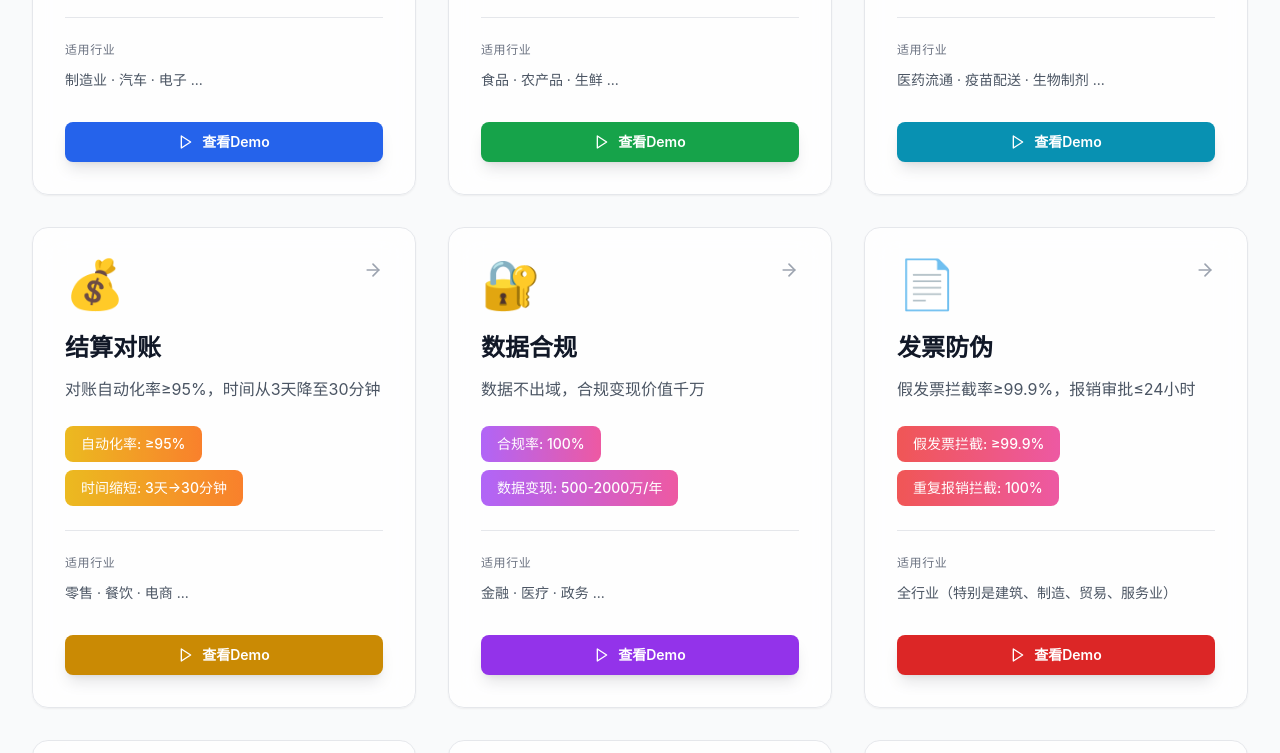
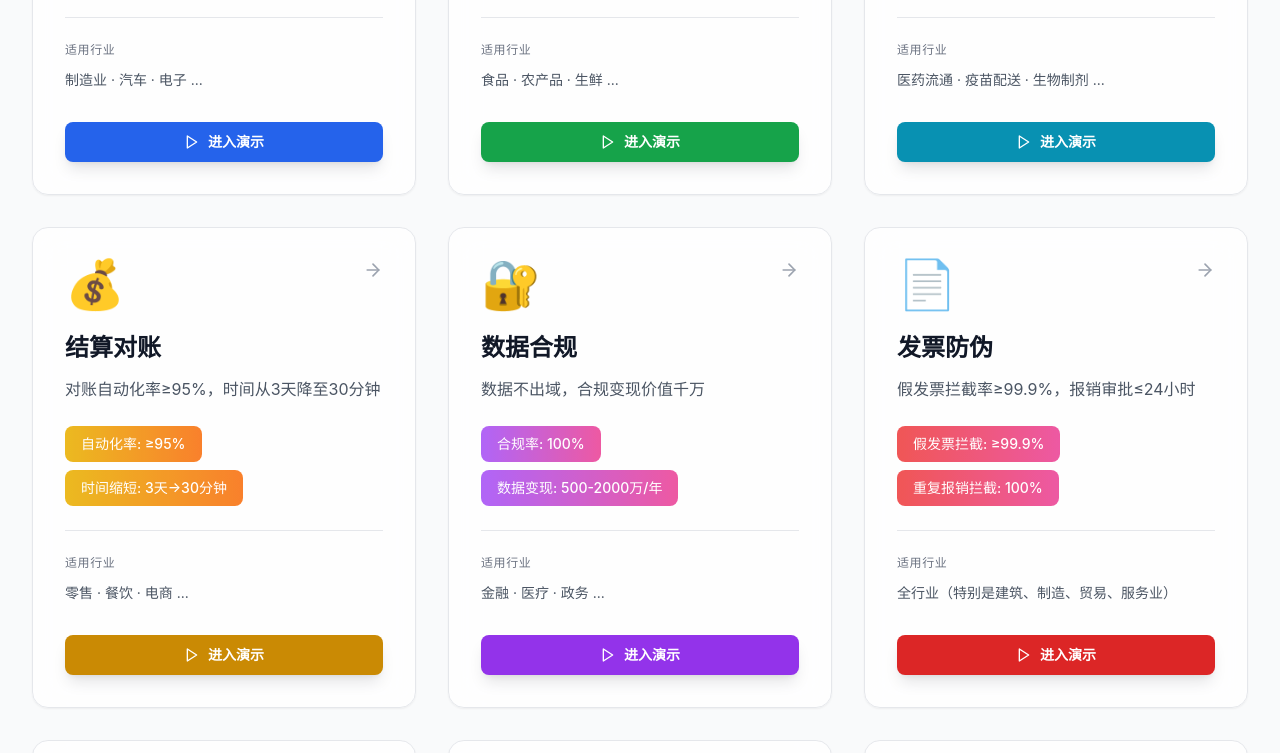
Before and after one commit to yusufyian/proofworks, a React (Vite) app in the folder proofworks-portal/: page / in a window 1280 px wide. Shown: the part 3840-4593 px from the top of the page. Built offline with nearby package versions, Linux system fonts and the light colour scheme.

Commit message:
Update ApplicationCard and ApplicationDetail components to replace "Demo" text with "进入演示" for improved localization and consistency in user interface language.

```diff
--- a/proofworks-portal/src/components/ApplicationCard.tsx
+++ b/proofworks-portal/src/components/ApplicationCard.tsx
@@ -74,7 +74,7 @@ export function ApplicationCard({ application }: ApplicationCardProps) {
             className={`relative z-20 mt-4 px-4 py-2.5 ${buttonColorClass} rounded-lg text-white text-sm font-semibold shadow-lg hover:shadow-xl transition-all duration-300 flex items-center justify-center gap-2`}
           >
             <Play className="w-4 h-4" />
-            查看Demo
+            进入演示
           </motion.a>
         )}
       </motion.div>
--- a/proofworks-portal/src/pages/ApplicationDetail.tsx
+++ b/proofworks-portal/src/pages/ApplicationDetail.tsx
@@ -64,7 +64,7 @@ export default function ApplicationDetail() {
                 className="inline-flex items-center gap-3 px-8 py-4 bg-white text-gray-900 rounded-xl font-semibold text-lg shadow-xl hover:shadow-2xl hover:bg-gray-50 transition-all duration-300"
               >
                 <Play className="w-5 h-5" />
-                立即体验 Demo
+                进入演示
                 <ExternalLink className="w-5 h-5" />
               </motion.a>
             )}
@@ -191,7 +191,7 @@ export default function ApplicationDetail() {
                     className="inline-flex items-center justify-center gap-2 px-8 py-4 bg-white border-2 border-gray-300 text-gray-900 rounded-lg font-semibold text-lg shadow-lg hover:border-blue-600 hover:shadow-xl transition-all duration-300"
                   >
                     <Play className="w-5 h-5" />
-                    体验 Demo
+                    进入演示
                     <ExternalLink className="w-4 h-4" />
                   </motion.a>
                 )}
```
